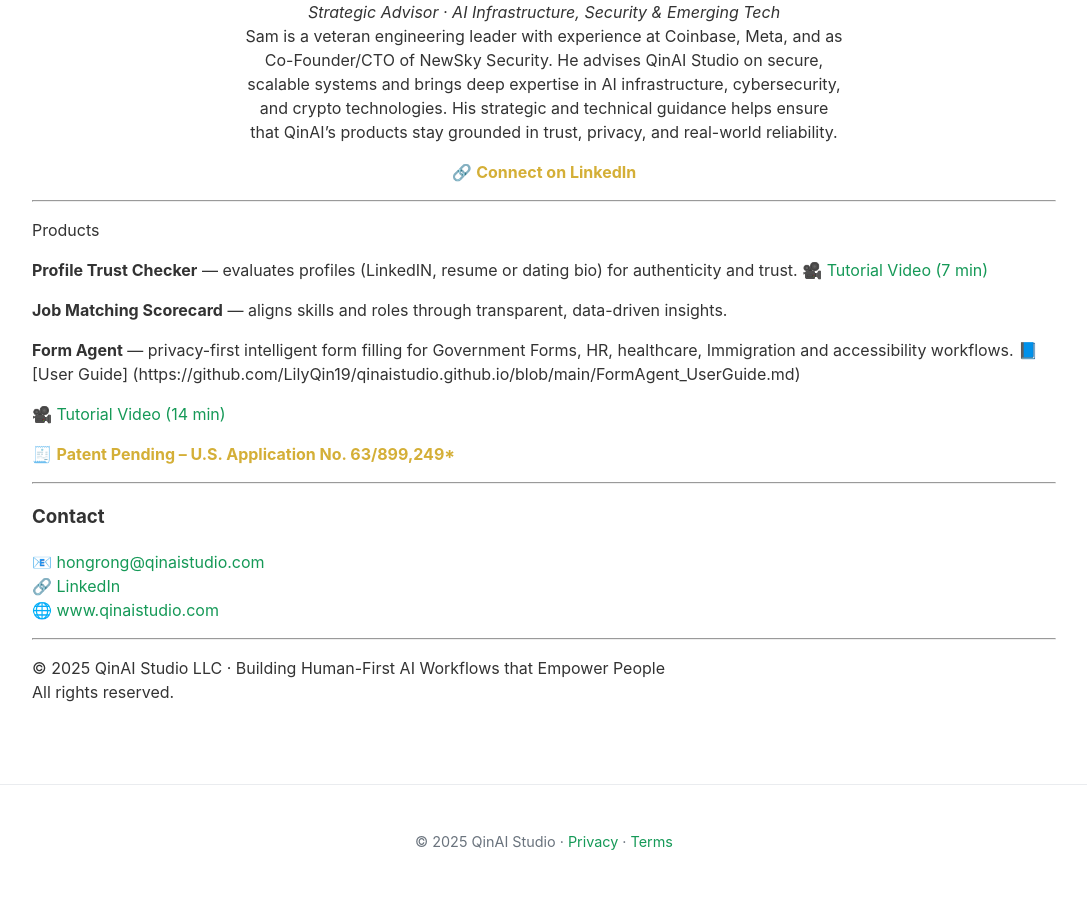
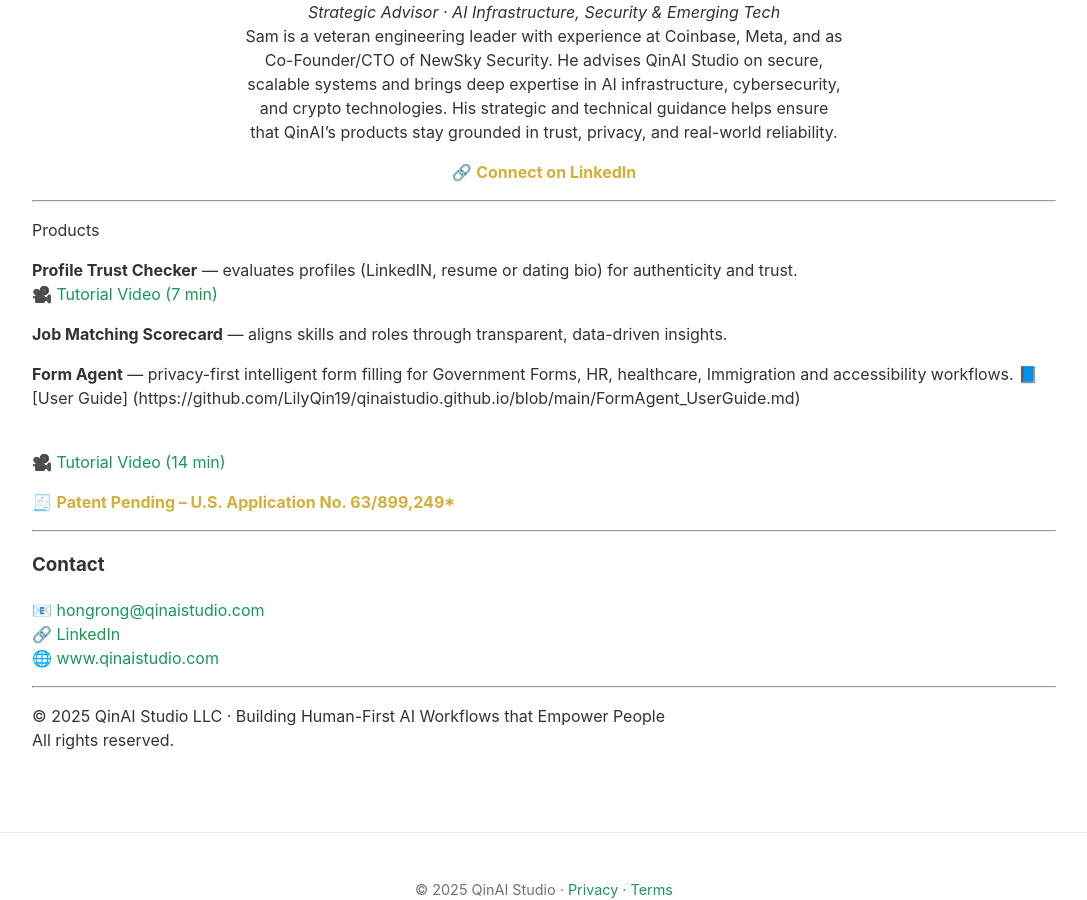
Before and after one commit to LilyQin19/qinaistudio.github.io, a Jekyll site: the page built from index.md, in a window 1280 px wide and 900 px high, scrolled down 1373 px. Shown: the whole window, without its empty margins (96-1183 px from the left). Built offline with Jekyll 4.4.1, drawn with Linux system fonts in a browser that asks for light colours; our own code applies the rules of GitHub Pages for plain Markdown files.

```diff
--- a/index.md
+++ b/index.md
@@ -60,7 +60,7 @@ Products
 
 **Profile Trust Checker**
  — evaluates  profiles (LinkedIN, resume or dating bio) for authenticity and trust.
-🎥 [Tutorial Video (7 min)](https://drive.google.com/file/d/13vwGN3uDVuF7IyEVLmvvK4GAg50trVMC/view)
+ <br>🎥 [Tutorial Video (7 min)](https://drive.google.com/file/d/13vwGN3uDVuF7IyEVLmvvK4GAg50trVMC/view)
 
 **Job Matching Scorecard**
  — aligns skills and roles through transparent, data-driven insights.
@@ -69,7 +69,7 @@ Products
  — privacy-first intelligent form filling for Government Forms, HR, healthcare, Immigration and accessibility workflows.
 📘 [User Guide] (https://github.com/LilyQin19/qinaistudio.github.io/blob/main/FormAgent_UserGuide.md)
 
-🎥 [Tutorial Video (14 min)](https://drive.google.com/file/d/18BF1jLBIaXCl9N16ZG3PMGCMgOCFAgxA/view)
+<br>🎥 [Tutorial Video (14 min)](https://drive.google.com/file/d/18BF1jLBIaXCl9N16ZG3PMGCMgOCFAgxA/view)
 
 🧾 <span style="color:#d4af37; font-weight:bold;">Patent Pending – U.S. Application No. 63/899,249*</span>
 
```
